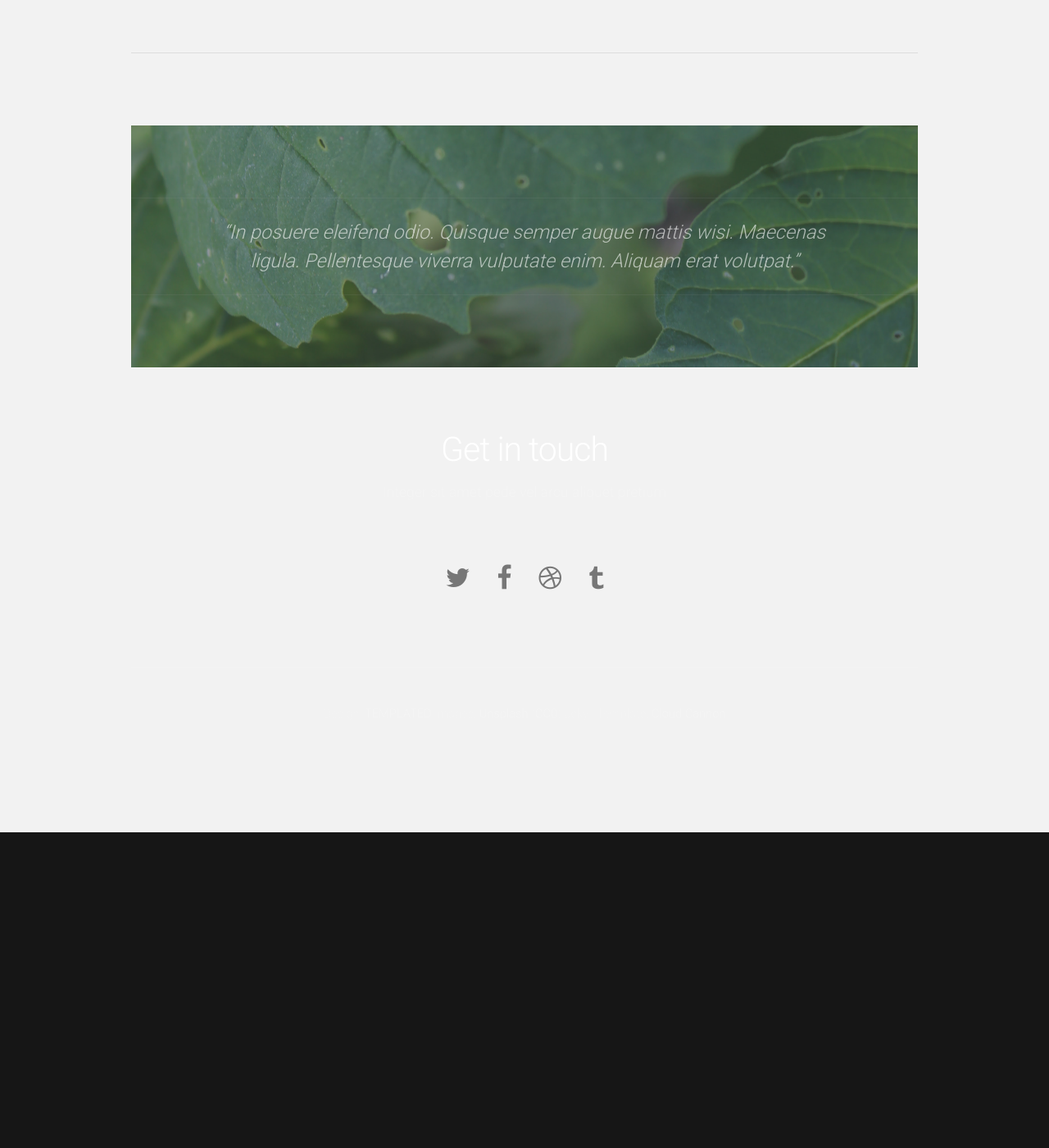
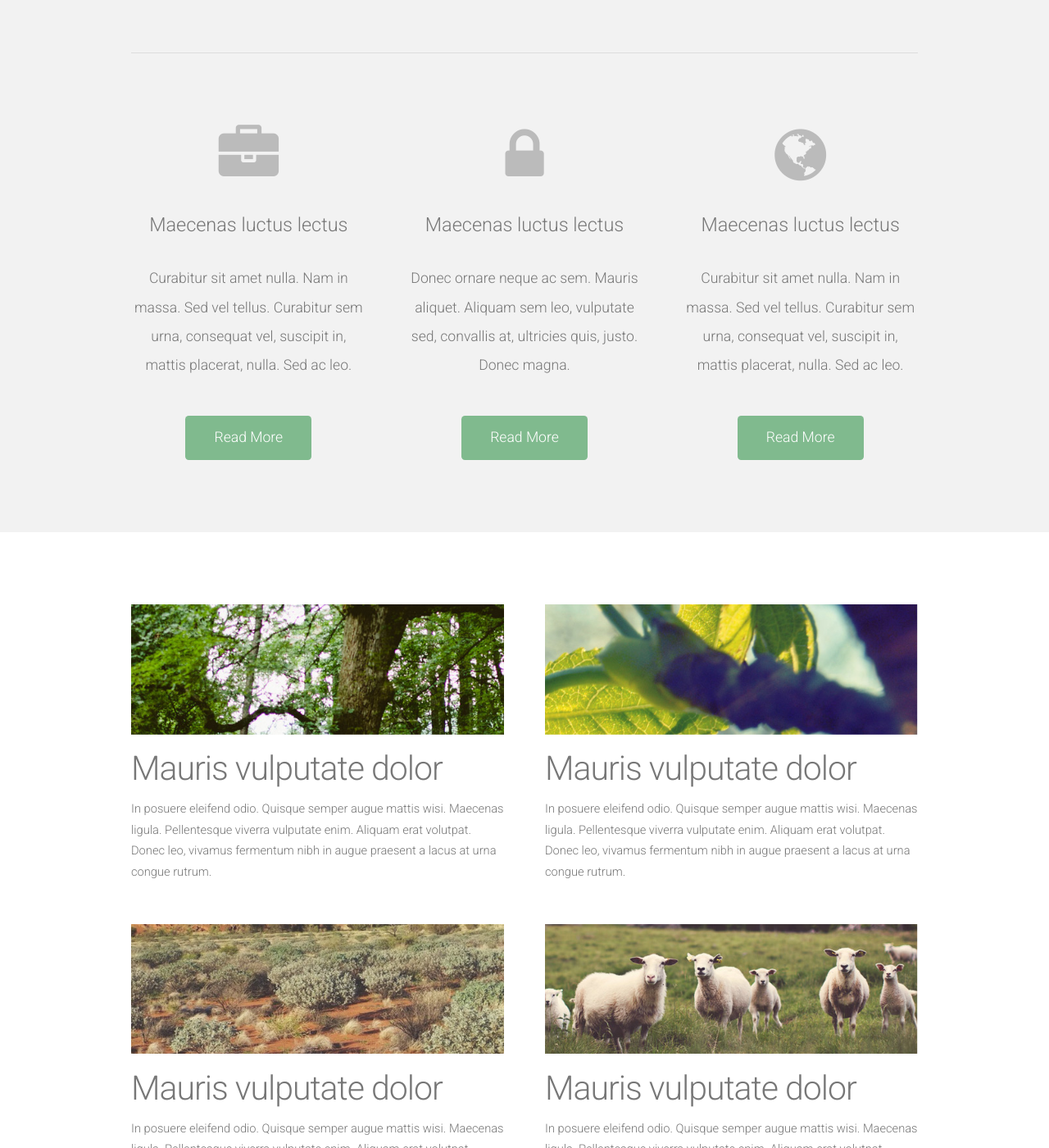
Before and after one commit to Zoegp/zoegp.github.io, a Jekyll site: the page built from index.html, in a window 1280 px wide and 1400 px high, scrolled down 665 px. Shown: the whole window at 82% size. Built offline with Jekyll 4.4.1, drawn with Linux system fonts in a browser that asks for light colours; nearby versions of some CDN libraries; the list of posts is cut into pages by our own code; before the commit the page ends 1680 px from its top, so only the background shows below that; some of the changed text lies outside the part shown.

Commit message:
Update index.html

```diff
--- a/index.html
+++ b/index.html
@@ -10,3 +10,68 @@
 		</header>
 		<p>This is <strong>Linear</strong>, a responsive HTML5 site template freebie by <a href="http://templated.co">TEMPLATED</a>. Released for free under the <a href="http://templated.co/license">Creative Commons Attribution</a> license, so use it for whatever (personal or commercial) &ndash; just give us credit! Check out more of our stuff at <a href="http://templated.co">our site</a> or follow us on <a href="http://twitter.com/templatedco">Twitter</a>.</p>
 		<hr />
+
+		<div class="row">
+			<section class="4u">
+				<span class="pennant"><span class="fa fa-briefcase"></span></span>
+				<h3>Maecenas luctus lectus</h3>
+				<p>Curabitur sit amet nulla. Nam in massa. Sed vel tellus. Curabitur sem urna, consequat vel, suscipit in, mattis placerat, nulla. Sed ac leo.</p>
+				<a href="#" class="button button-style1">Read More</a>
+			</section>
+			<section class="4u">
+				<span class="pennant"><span class="fa fa-lock"></span></span>
+				<h3>Maecenas luctus lectus</h3>
+				<p>Donec ornare neque ac sem. Mauris aliquet. Aliquam sem leo, vulputate sed, convallis at, ultricies quis, justo. Donec magna.</p>
+				<a href="#" class="button button-style1">Read More</a>
+			</section>
+			<section class="4u">
+				<span class="pennant"><span class="fa fa-globe"></span></span>
+				<h3>Maecenas luctus lectus</h3>
+				<p>Curabitur sit amet nulla. Nam in massa. Sed vel tellus. Curabitur sem urna, consequat vel, suscipit in, mattis placerat, nulla. Sed ac leo.</p>
+				<a href="#" class="button button-style1">Read More</a>
+			</section>
+
+		</div>
+	</div>
+</div>
+
+<!-- Main -->
+	<div id="main">
+		<div id="content" class="container">
+
+			<div class="row">
+				<section class="6u">
+					<a href="#" class="image full"><img src="/assets/images/pic01.jpg" alt=""></a>
+					<header>
+						<h2>Mauris vulputate dolor</h2>
+					</header>
+					<p>In posuere eleifend odio. Quisque semper augue mattis wisi. Maecenas ligula. Pellentesque viverra vulputate enim. Aliquam erat volutpat. Donec leo, vivamus fermentum nibh in augue praesent a lacus at urna congue rutrum.</p>
+				</section>
+				<section class="6u">
+					<a href="#" class="image full"><img src="/assets/images/pic02.jpg" alt=""></a>
+					<header>
+						<h2>Mauris vulputate dolor</h2>
+					</header>
+					<p>In posuere eleifend odio. Quisque semper augue mattis wisi. Maecenas ligula. Pellentesque viverra vulputate enim. Aliquam erat volutpat. Donec leo, vivamus fermentum nibh in augue praesent a lacus at urna congue rutrum.</p>
+				</section>
+			</div>
+
+			<div class="row">
+				<section class="6u">
+					<a href="#" class="image full"><img src="/assets/images/pic03.jpg" alt=""></a>
+					<header>
+						<h2>Mauris vulputate dolor</h2>
+					</header>
+					<p>In posuere eleifend odio. Quisque semper augue mattis wisi. Maecenas ligula. Pellentesque viverra vulputate enim. Aliquam erat volutpat. Donec leo, vivamus fermentum nibh in augue praesent a lacus at urna congue rutrum.</p>
+				</section>
+				<section class="6u">
+					<a href="#" class="image full"><img src="/assets/images/pic04.jpg" alt=""></a>
+					<header>
+						<h2>Mauris vulputate dolor</h2>
+					</header>
+					<p>In posuere eleifend odio. Quisque semper augue mattis wisi. Maecenas ligula. Pellentesque viverra vulputate enim. Aliquam erat volutpat. Donec leo, vivamus fermentum nibh in augue praesent a lacus at urna congue rutrum.</p>
+				</section>
+			</div>
+
+		</div>
+	</div>
```
